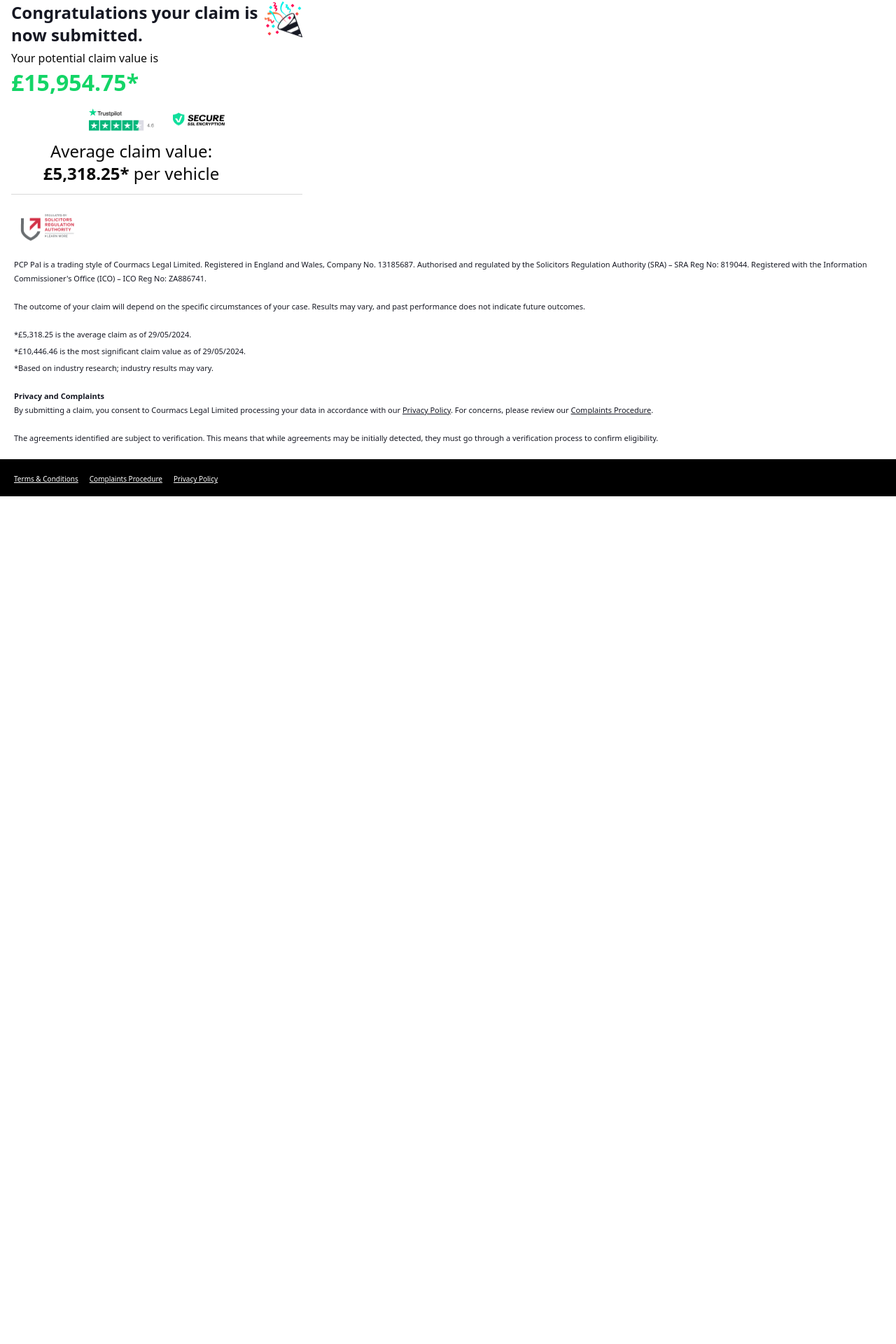
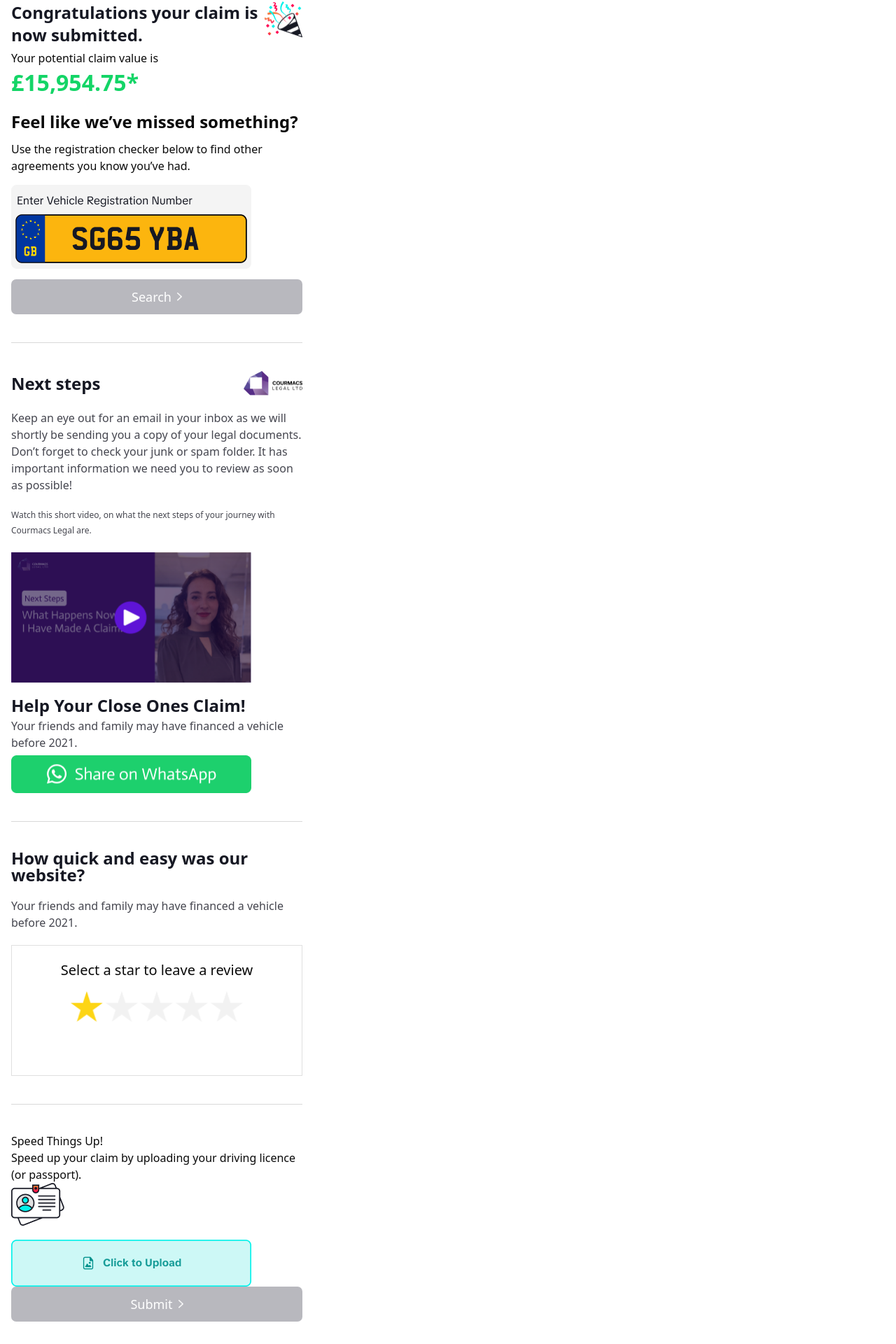
Before and after one commit to ElJefe111944/tgg-pcp-pal, a Next.js app: page /thank-you in a window 1280 px wide. Shown: the part 102-2022 px from the top of the page at 70% size. Before the commit the page ends 811 px from the top, so only its background shows below. Built offline with nearby package versions, Linux system fonts and the light colour scheme; a web font is replaced by a local one.

Commit message:
feat: sections register & reviews added to thank you page

```diff
--- a/src/app/thank-you/page.tsx
+++ b/src/app/thank-you/page.tsx
@@ -1,10 +1,12 @@
 "use client";
 
+import { useState } from "react";
 import Image from "next/image";
-import { Trust } from "../components/landing/Trust";
 import { useAppSelector } from "../store/hooks";
 
-
+type StarRowProps = {
+    onChange?(value: number): void;
+};
 
 export default function Page() {
 
@@ -12,9 +14,14 @@ export default function Page() {
         (state) => state.personalDetails
     );
 
+    const [selected, setSelected] = useState(1);
+    const [hovered, setHovered] = useState<number | null>(null);
+
+    const activeValue = hovered ?? selected;
+
     return (
         <main className="my-5 flex flex-col">
-            <div className="border-b border-b-[#00000026] mx-4 flex flex-col gap-1.25">
+            <div className="border-b border-b-[#00000026] pb-5 mx-4 flex flex-col gap-1.25">
                 <div className="flex flex-row gap-1.5 items-start">
                     <div className="flex flex-row gap-1.5">
                         <div className="flex flex-col gap-1.5 flex-2/3">
@@ -36,12 +43,101 @@ export default function Page() {
                     <p>Your potential claim value is</p>
                     <h2 className="text-[32px] leading-9.5 tracking-normal font-bold text-[#14D567]">£15,954.75*</h2>
                 </div>
-
-
-                <div>
-                    <Trust />
+                {/* DROPDOWN */}
+                {/* REGISTER */}
+                <div className="flex flex-col gap-3.75 my-5">
+                    <h3 className="text-[24px] font-semibold tracking-normal leading-6">Feel like we’ve missed something?</h3>
+                    <p>Use the registration checker below to find other agreements you know you’ve had.</p>
+                    <Image src={"/images/thank-you/enter-reg.png"} alt="Enter your registration" height={119.98} width={343} className="h-[119.98px]" />
+                    <button disabled={true} className={`w-full h-[50px] flex justify-center items-center gap-2 rounded-[7px] bg-[#B8B8BE] text-white text-[18px] leading-[18.12px]`}>
+                        <span>Search</span>
+                        <Image
+                            src={"/images/address/arrow-right.png"}
+                            width={7}
+                            height={12.44}
+                            alt="Search"
+                            className="w-1.75 h-[12.44px]"
+                        /></button>
                 </div>
             </div>
+            {/* NEXT STEPS */}
+            <div className="py-10 mx-4 flex flex-col gap-5 border-b border-b-[#00000026]">
+                <div className="flex flex-row justify-between items-center">
+                    <h4 className="text-2xl leading-6 tracking-normal font-semibold text-[#161823]">Next steps</h4>
+                    <Image src={"/images/thank-you/courmacs-logo.png"} height={35.21} width={84} alt="Courmacs Legal Ltd" className="h-[35.21px] w-[84px]" />
+                </div>
+                <div className="flex flex-col gap-5">
+                    <p className="text-[16px] leading-6 tracking-normal font-normal text-[#161823CC]">Keep an eye out for an email in your inbox as we will shortly be sending you a copy of your legal documents. Don’t forget to check your junk or spam folder. It has important information we need you to review as soon as possible!</p>
+                    <p className="text-[12px] leading-[22px] tracking-normal font-normal text-[#161823CC]">Watch this short video, on what the next steps of your journey with Courmacs Legal are.</p>
+                    <Image src={"/images/thank-you/next-video.png"} width={343} height={186.93} className="h-[186.93px]" alt="Next Steps" />
+                </div>
+                <div className="flex flex-col gap-1.25">
+                    <h4 className="text-2xl leading-6 tracking-normal font-semibold text-[#161823]">Help Your Close Ones Claim!</h4>
+                    <p className="text-[16px] leading-6 tracking-normal font-normal text-[#161823CC]">Your friends and family may have financed a vehicle before 2021.</p>
+                    <Image src={"/images/thank-you/share-on-wa.png"} height={55} width={343} className="h-[55px]" alt="Share on Whatsapp" />
+                </div>
+            </div>
+            {/* RATING */}
+            <div className="py-10 mx-4 flex flex-col gap-5 border-b border-b-[#00000026]">
+                <h4 className="text-2xl leading-6 tracking-normal font-semibold text-[#161823]">How quick and easy was our website?</h4>
+                <p className="text-[16px] leading-6 tracking-normal font-normal text-[#161823CC]">Your friends and family may have financed a vehicle before 2021.</p>
+                <div className="border border-solid border-[#D9D9D9CC] w-full h-[187px] p-[25px] flex flex-col items-center gap-5">
+                    <p className="text-xl leading-5 tracking-normal font-normal">Select a star to leave a review</p>
+                    <div className="flex gap-1">
+                        {Array.from({ length: 5 }).map((_, index) => {
+                            const starIndex = index + 1;
+                            const isFull = starIndex <= activeValue;
+
+                            return (
+                                <button
+                                    key={starIndex}
+                                    type="button"
+                                    onMouseEnter={() => setHovered(starIndex)}
+                                    onMouseLeave={() => setHovered(null)}
+                                    onClick={() => setSelected(starIndex)}
+                                    className="p-0 m-0 border-none bg-transparent cursor-pointer"
+                                    aria-label={`Rate ${starIndex} out of 5`}
+                                >
+                                    <Image
+                                        src={
+                                            isFull
+                                                ? "/images/thank-you/star-full.png"
+                                                : "/images/thank-you/star-empty.png"
+                                        }
+                                        alt={isFull ? "Filled rating star" : "Empty rating star"}
+                                        width={46}
+                                        height={46}
+                                    />
+                                </button>
+                            );
+                        })}
+                    </div>
+                </div>
+            </div>
+            {/* SPEED THING UP */}
+            <div className="py-10 mx-4 flex flex-col gap-5 border-b border-b-[#00000026]">
+                <div>
+                    <div>
+                        <h3>Speed Things Up!</h3>
+                        <p>Speed up your claim by uploading your driving licence (or passport).</p>
+                    </div>
+                    <Image src={"/images/thank-you/speed-thing-up.png"} width={75.65} height={61} className="w-[75.65px] h-[61px]" alt="Speed things up" />
+                </div>
+                <div>
+                    <Image src={"/images/thank-you/upload.png"} width={343} height={67} className="h-[67px]" alt="Click to upload" />
+                    <button disabled={true} className={`w-full h-[50px] flex justify-center items-center gap-2 rounded-[7px] bg-[#B8B8BE] text-white text-[18px] leading-[18.12px]`}>
+                        <span>Submit</span>
+                        <Image
+                            src={"/images/address/arrow-right.png"}
+                            width={7}
+                            height={12.44}
+                            alt="Submit"
+                            className="w-1.75 h-[12.44px]"
+                        /></button>
+                </div>
+
+            </div>
+            {/* LEGAL OBLIGATIONS */}
         </main>
     );
 }
```
